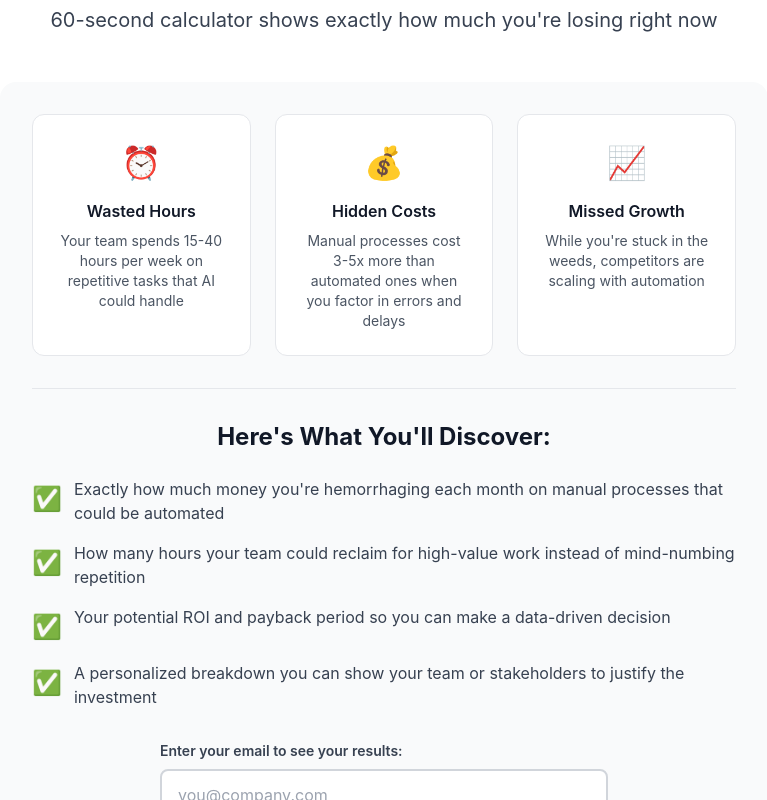
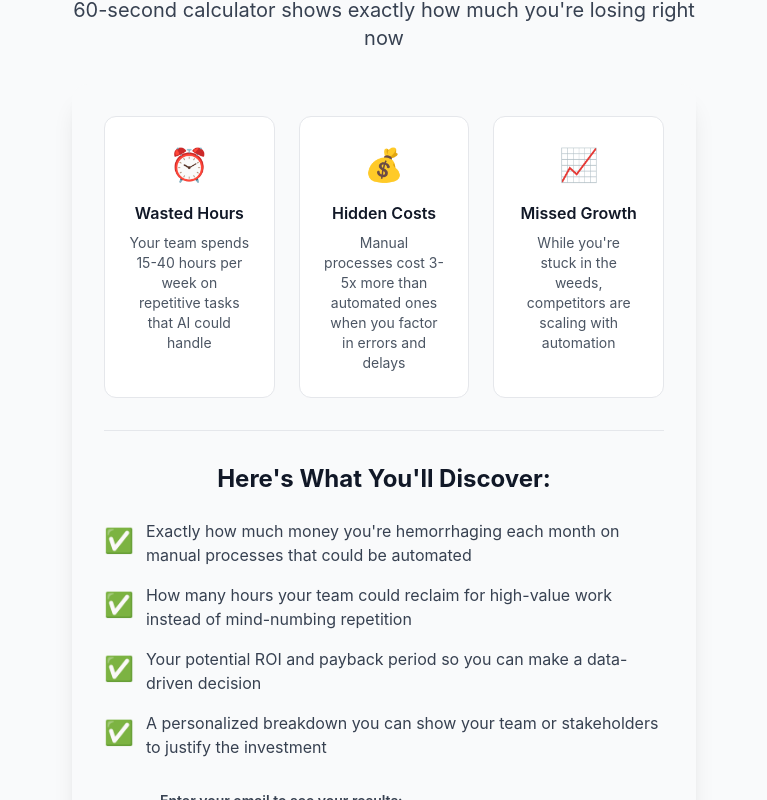
Before and after one commit to RaymondPool/vite-react, a React (Vite) app: page / in a window 1280 px wide. Shown: the whole page, without its empty margins (256-1023 px from the left). Built offline with nearby package versions, Linux system fonts and the light colour scheme.

Commit message:
Update App.tsx

```diff
--- a/src/App.tsx
+++ b/src/App.tsx
@@ -72,13 +72,10 @@ export default function AIROICalculator() {
 
   if (step === 'landing') {
     return (
-      <div style={{minHeight: '100vh', backgroundColor: '#ffffff'}}>
-       <div className="w-full max-w-4xl mx-auto px-6 pt-8 pb-16">
-          <div className="text-center mb-12">
-            <div className="inline-flex items-center justify-center w-16 h-16 md:w-20 md:h-20 bg-red-100 rounded-full mb-6">
-              <IconAlert />
-            </div>
-
+     <div style={{minHeight: '100vh', backgroundColor: '#f9fafb', display: 'flex', justifyContent: 'center'}}>
+        <div className="w-full max-w-2xl mx-auto px-6 py-16">
+          <div className="text-center mb-8">
+            <div className="flex justify-center mb-4"><IconCalculator /></div>
             <h1 className="text-3xl md:text-4xl lg:text-5xl font-bold text-gray-900 mb-6 leading-tight">
                Calculate How Much Money You're Losing Every Month Without AI Automation
             </h1>
```
